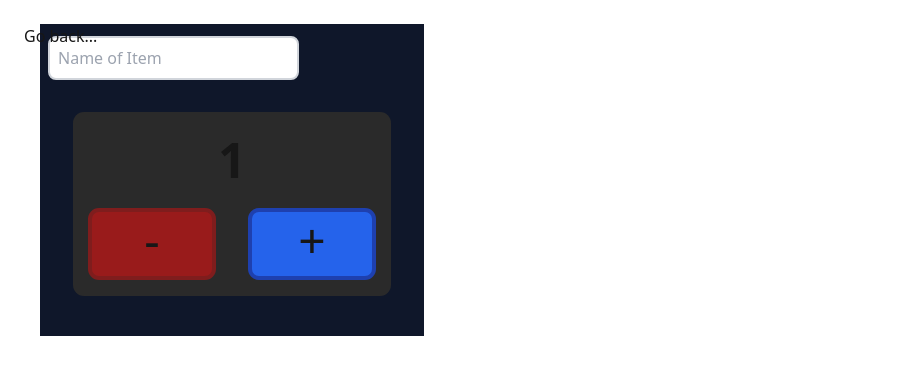
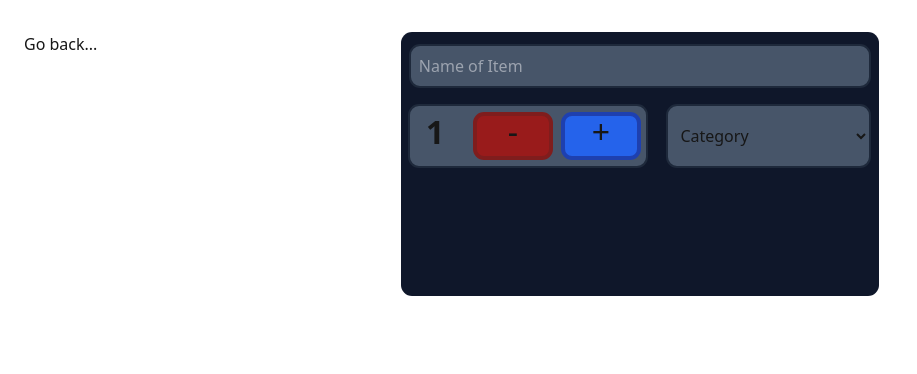
Before and after one commit to FlawlessCasual17/cprg306-assignments, a Next.js app: page /week-5 in a window 1280 px wide. Shown: the top 374 px of the page, without its empty margins (0-917 px from the left). Built offline with nearby package versions, Linux system fonts and the light colour scheme.

Commit message:
Updated `week-5` module
Refactored a lot of stuff.

Signed-off-by: FlawlessCasual17 <07e5297d5b@c0x0.com>

```diff
--- /dev/null
+++ b/app/week-5/buttons.js
@@ -0,0 +1,36 @@
+import './styles.css'
+import { useState, useEffect } from 'react'
+
+export default function Buttons({ quantity, setQuantity }) {
+    const [isMin, setIsMin] = useState(true)
+    const [isMax, setIsMax] = useState(false)
+    const MIN = 1, MAX = 20
+
+    useEffect(() => { setIsMin(quantity === MIN), setIsMax(quantity === MAX) },
+        [quantity]
+    )
+
+    const increment = () => setQuantity(quantity < MAX ? quantity + 1 : MAX)
+    const decrement = () => setQuantity(quantity > MIN ? quantity - 1 : MIN)
+
+    const buttonClasses = {
+        red: 'border-4 bg-red-800 border-red-900 hover:bg-red-700 hover:border-red-800',
+        blue: 'border-4 bg-blue-600 border-blue-800 hover:bg-blue-500 hover:border-blue-700',
+        gray: 'border-4 bg-gray-600 border-gray-700 hover:bg-gray-500 hover:border-gray-600'
+    }
+
+    const getButtonClass = (baseColor, isLimit) => isLimit ? buttonClasses.red : buttonClasses[baseColor]
+
+    const deployButton = (color, isMax, action, symbol) =>
+        <button className={getButtonClass(color, isMax)} onClick={action}>
+            {symbol}
+        </button>
+
+    return <span className='button-box text-center border-2 border-slate-800 bg-slate-600' style={{ right: '7rem', bottom: '1.5rem' }}>
+        <div className='huge-text p-2.5 rounded'>{quantity}</div>
+        <div className='buttons'>
+            {deployButton('gray', isMin, decrement, '-')}
+            {deployButton('blue', isMax, increment, '+')}
+        </div>
+    </span>
+}
--- a/app/week-5/new-item.js
+++ /dev/null
@@ -1,45 +0,0 @@
-import './styles.css'
-import { useState, useEffect } from 'react'
-
-export default function NewItem({quantity, setQuantity}) {
-    const [isMin, setIsMin] = useState(true)
-    const [isMax, setIsMax] = useState(false)
-
-    const MIN_COUNT = 1, MAX_COUNT = 20
-
-    useEffect(() => {
-        setIsMin(quantity === MIN_COUNT)
-        setIsMax(quantity === MAX_COUNT)
-        },
-        [quantity]
-    )
-
-    const increment = () => setQuantity(quantity < MAX_COUNT ? quantity + 1 : MAX_COUNT)
-    const decrement = () => setQuantity(quantity > MIN_COUNT ? quantity - 1 : MIN_COUNT)
-
-    const buttonClasses = {
-        red: 'border-4 bg-red-800 border-red-900 hover:bg-red-700 hover:border-red-800',
-        blue: 'border-4 bg-blue-600 border-blue-800 hover:bg-blue-500 hover:border-blue-700',
-        gray: 'border-4 bg-gray-600 border-gray-700 hover:bg-gray-500 hover:border-gray-600'
-    }
-
-    const getButtonClass = (baseColor, isLimit) => isLimit ? buttonClasses.red : buttonClasses[baseColor]
-
-    const getButton = (color, isMax, decrement, symbol) =>
-        <button
-            className={getButtonClass(color, isMax)}
-            onClick={decrement}
-        >
-            {symbol}
-        </button>
-
-    return <span>
-        <div className='box text-center'>
-            <div className='huge p-2.5 rounded'>{ quantity }</div>
-            <div className='buttons'>
-                {getButton('gray', isMin, decrement, '-')}
-                {getButton('blue', isMax, increment, '+')}
-            </div>
-        </div>
-    </span>
-}
--- a/app/week-5/page.js
+++ b/app/week-5/page.js
@@ -1,34 +1,44 @@
 "use client"
 import './styles.css'
-import NewItem from './new-item'
+import SelectCategory from './select-category'
+import Buttons from './buttons'
 import Link from 'next/link'
 import { useState } from 'react'
 
-function handleSubmit(name, quantity, category) {
+export default function Page() {
+    const [name, setName] = useState('')
+    const [quantity, setQuantity] = useState(1)
+    const [category, setCategory] = useState('produce')
+
+    function handleSubmit(event) {
+        event.preventDefault() // Prevent the default submission behaviour.
+
         const item = {
             name: name,
             quantity: quantity,
             category: category
         }
 
+        // Log the item
         console.log(item)
 
         alert(`Added item: ${name}, quantity: ${quantity}, category: ${category}`)
+
+        Array.of(setName, setQuantity, setCategory).forEach(set => set(null))
     }
-
-export default function Page() {
-    const [name, setName] = useState('')
-    const [quantity, setQuantity] = useState(1)
-    const [category, setCategory] = useState('produce')
 
     return <main className='m-6'>
         <Link className='absolute' href='../'>Go back...</Link>
-        <form className='p-2 m-4 bg-slate-900 max-w-sm w-full'>
-            <div className='mb-2'>
-                <input className='class="w-full mt-1 border-2 border-gray-300 p-2 rounded-lg'
-                    placeholder='Name of Item' required />
+        <form className='flexbox p-2 bg-slate-900 rounding'>
+            <input className='mb-2 w-full mt-1 border-2 border-slate-800 bg-slate-600 p-2 rounding'
+                onChange={{ setName }} placeholder='Name of Item' required />
+            <div className='relative justify-between'>
+                <Buttons
+                    quantity={quantity}
+                    setQuantity={setQuantity}
+                />
+                <SelectCategory />
             </div>
-            <NewItem quantity={quantity} setQuantity={setQuantity} />
         </form>
     </main>
 }
--- /dev/null
+++ b/app/week-5/select-category.js
@@ -0,0 +1,18 @@
+import './styles.css'
+
+export default function SelectCategory() {
+    const categories = [
+        'Produce', 'Dairy', 'Bakery', 'Meat', 'Frozen Foods',
+        'Canned Goods', 'Dry Goods', 'Beverages', 'Snacks',
+        'Household', 'Other'
+    ]
+
+    return <span className='category-menu rounding' style={{ left: '8.05rem', bottom: '7.5rem' }}>
+        <select className='border-2 border-slate-800 bg-slate-600 p-2 rounding'>
+            <option key={0} value='' disabled=''>Category</option>
+            {categories.map((category, index) =>
+                <option key={index++} value={category.toLowerCase()}>{category}</option>)
+        }
+        </select>
+    </span>
+}
--- a/app/week-5/styles.css
+++ b/app/week-5/styles.css
@@ -1,11 +1,40 @@
-.box {
+/* For everything else */
+.rounding {
+    border-radius: 11px
+}
+
+.flexbox {
+    position: relative;
     display: flex;
-    background-color: #2a2a2a;
+    flex-direction: column;
+    margin: 2rem auto;
+    width: 29.9rem
+}
+
+/* For categories */
+.category-menu {
+    position: relative;
+    display: flex;
+    flex-direction: column;
+    align-items: center;
+    justify-content: center;
+    margin: 0 auto;
+    width: 0 !important;
+
+    > select {
+        height: 4rem;
+        width: 12.8rem
+    }
+}
+
+/* For buttons */
+.button-box {
+    display: flex;
     border-radius: 11px;
-    width: 19.9rem;
-    height: 11.5rem;
+    width: 15rem;
+    height: 4rem;
     align-items: center;
-    flex-direction: column;
+    flex-direction: row;
     background-size: 12px;
     position: relative;
     overflow: hidden;
@@ -14,32 +43,34 @@
     margin: 2rem auto
 }
 
-.huge {
-    position: relative;
+.huge-text {
+    position: absolute;
     display: flex;
     justify-content: center;
     align-items: center;
-    font-size: 3rem;
+    font-size: 2rem;
     font-weight: bold;
+    left: -2rem;
     padding: 3rem;
-    height: 5rem
+    bottom: -2.35rem
 }
 
 .buttons {
     display: flex;
     justify-content: center;
-    line-height: 1.5rem;
-    margin-top: 1rem;
+    line-height: 0;
+    margin-top: 1rem
 }
 
 .buttons > button {
     position: relative;
-    bottom: 1rem;
-    margin: auto 1rem;
-    width: 8rem;
-    height: auto;
-    font-size: 3rem;
+    bottom: 0.5rem;
+    left: 1.8rem;
+    margin: auto 0.25rem;
+    width: 5rem;
+    height: 3rem;
+    font-size: 2rem;
     border-radius: 11px;
-    padding: 1rem 1rem 1.5rem;
+    padding: 1rem 1.3rem 1.5rem;
     transition: background-color 0.356s ease
 }
```
Also changed, not shown: 1 other file (tests, documents, lock files or other folders). Lines whose indentation alone changed are shown as unchanged.
